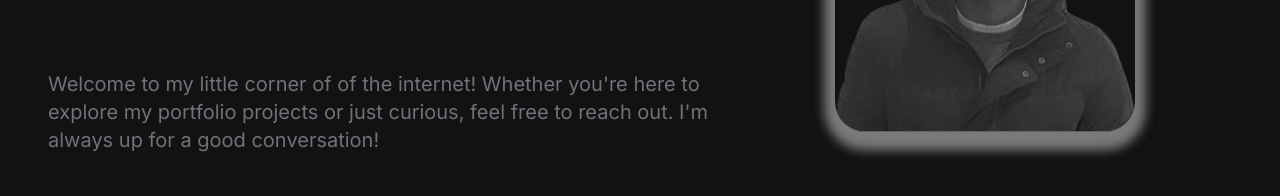
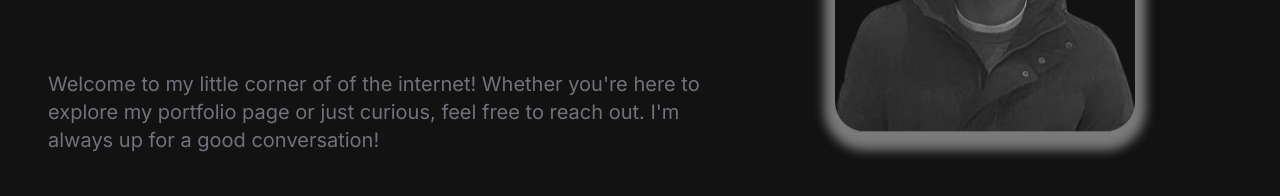
Before and after one commit to mkhanyisig/personal-portfolio, a Next.js app: page / in a window 1280 px wide. Shown: the part 450-646 px from the top of the page. Built offline with nearby package versions, Linux system fonts and the light colour scheme.

Commit message:
more cleanups II

```diff
--- a/src/app/components/HeroSection.jsx
+++ b/src/app/components/HeroSection.jsx
@@ -63,7 +63,7 @@ const HeroSection = ({ isBackgroundDark, forceUpdateKey }) => {
             className={`${welcomeColor} text-lg sm:text-base lg:text-xl leading-relaxed mb-6`}
           >
             Welcome to my little corner of of the internet! Whether you're
-            here to explore my portfolio projects or just curious, feel free to
+            here to explore my portfolio page or just curious, feel free to
             reach out. I'm always up for a good conversation!
           </p>
 
```
